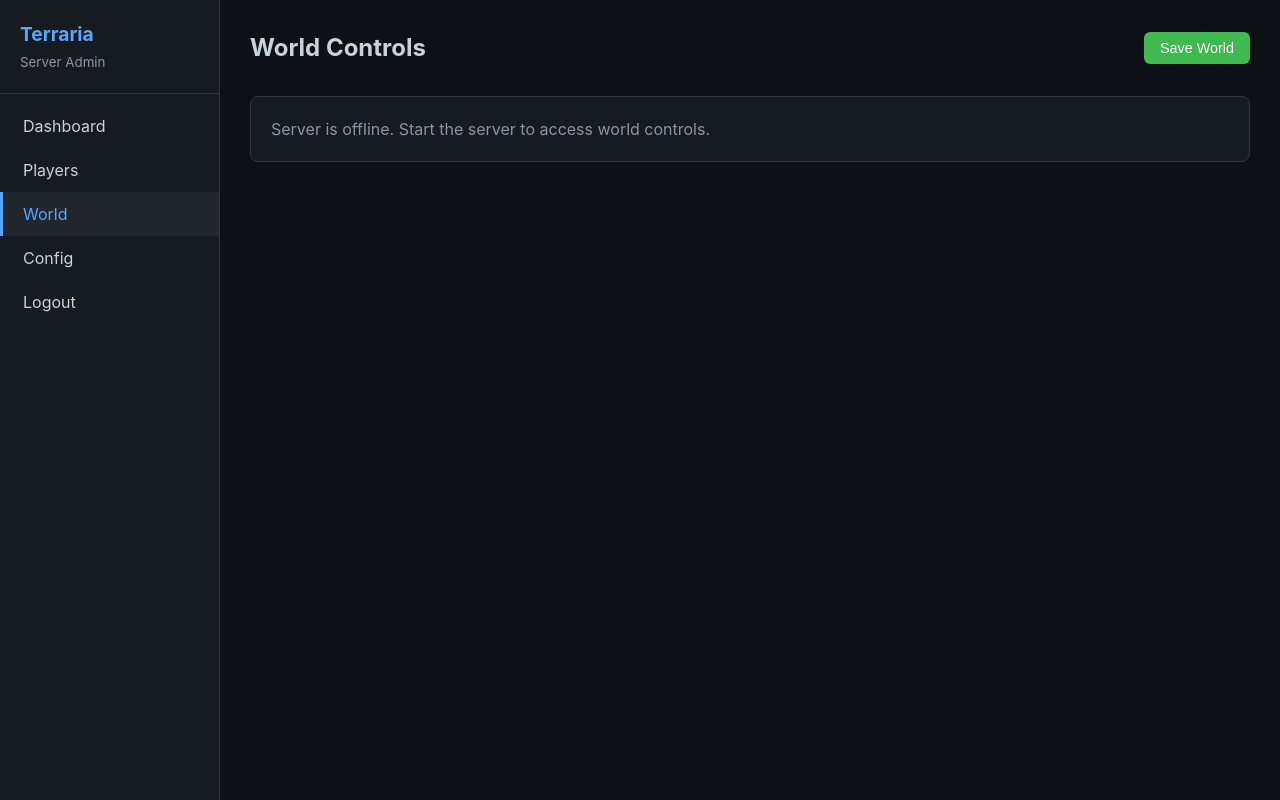
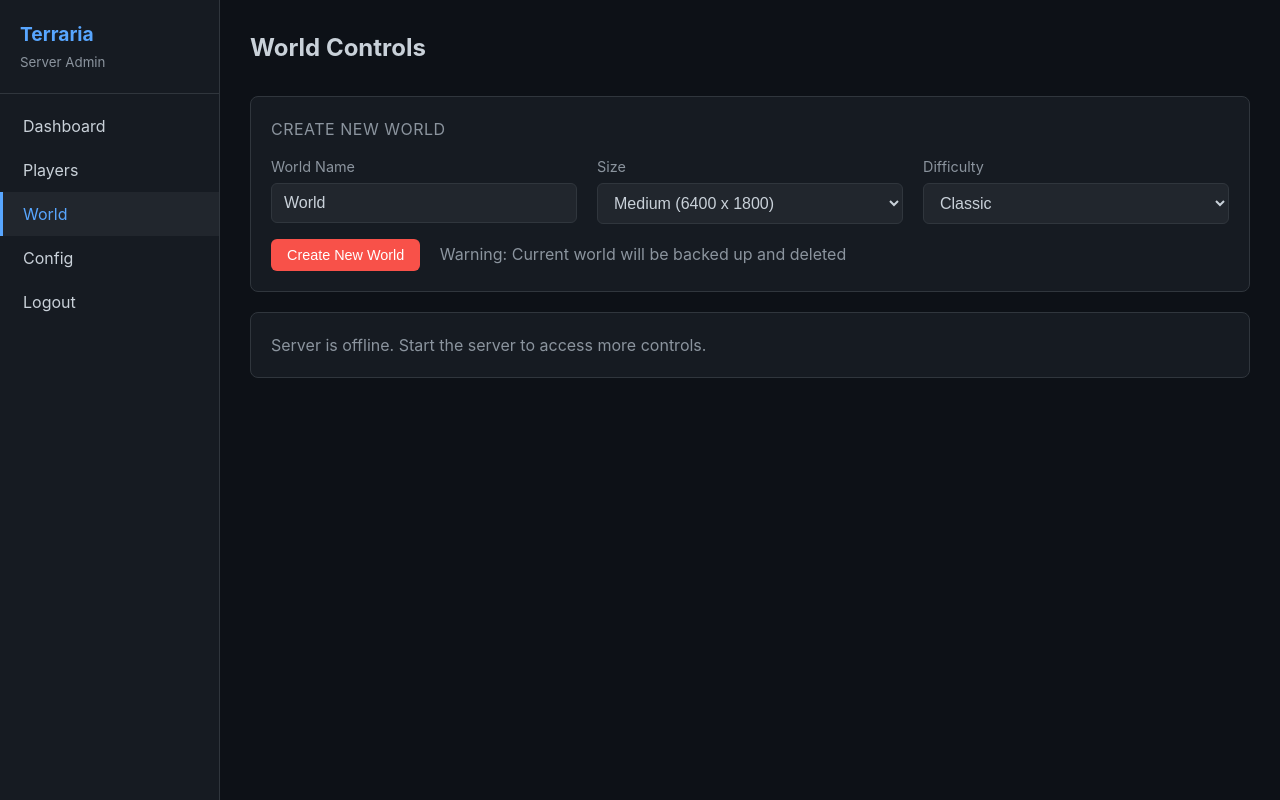
Before and after one commit to Melnikov37/Terraria-Server, a Flask app: page /world in a window 1280 px wide. Run offline with Flask 3, Linux system fonts and the light colour scheme; the visitor is signed in with stand-in values (Sample User, id 1); data that the repository does not hold is empty.

Commit message:
feat: Add 'Create New World' button for vanilla server
- Form to create new world with custom name, size, difficulty
- Works for both TShock and Vanilla servers
- Backs up old world before deletion
- Updates serverconfig.txt with new parameters
- Server auto-creates world on start

Co-Authored-By: Claude Opus 4.5 <noreply@anthropic.com>

```diff
--- a/admin/app.py
+++ b/admin/app.py
@@ -7,6 +7,8 @@ Full server management via TShock REST API
 import os
 import subprocess
 import functools
+import time
+import shutil
 from pathlib import Path
 from datetime import datetime
 
@@ -409,6 +411,70 @@ def get_version_info():
     }
 
 
+@app.route('/world/recreate', methods=['POST'])
+@login_required
+def recreate_world():
+    """Delete current world and create new one with specified settings"""
+    worldname = request.form.get('worldname', 'World')
+    size = request.form.get('size', '2')  # 1=small, 2=medium, 3=large
+    difficulty = request.form.get('difficulty', '0')  # 0=classic, 1=expert, 2=master, 3=journey
+
+    try:
+        # Stop server
+        subprocess.run(
+            ['/usr/bin/sudo', '/usr/bin/systemctl', 'stop', 'terraria.service'],
+            capture_output=True, timeout=30
+        )
+        time.sleep(2)
+
+        # Backup and remove old world
+        worlds_dir = os.path.join(TERRARIA_DIR, 'worlds')
+        backup_dir = os.path.join(TERRARIA_DIR, 'backups', datetime.now().strftime('%Y%m%d_%H%M%S'))
+        os.makedirs(backup_dir, exist_ok=True)
+
+        for f in os.listdir(worlds_dir):
+            src = os.path.join(worlds_dir, f)
+            dst = os.path.join(backup_dir, f)
+            if os.path.isfile(src):
+                shutil.move(src, dst)
+
+        # Update serverconfig.txt
+        config_lines = [
+            '# Terraria Server Configuration',
+            f'# Recreated: {datetime.now().isoformat()}',
+            '',
+            f'world={TERRARIA_DIR}/worlds/{worldname}.wld',
+            f'autocreate={size}',
+            f'worldname={worldname}',
+            f'difficulty={difficulty}',
+            f'worldpath={TERRARIA_DIR}/worlds',
+            'maxplayers=8',
+            'port=7777',
+            'password=',
+            'motd=',
+            'secure=1',
+            'language=en-US',
+            'upnp=0',
+            'npcstream=60',
+            'priority=1',
+        ]
+
+        with open(CONFIG_FILE, 'w') as f:
+            f.write('\n'.join(config_lines) + '\n')
+
+        # Start server (will create new world)
+        subprocess.run(
+            ['/usr/bin/sudo', '/usr/bin/systemctl', 'start', 'terraria.service'],
+            capture_output=True, timeout=30
+        )
+
+        flash(f'World "{worldname}" will be created on server start. Old world backed up.', 'success')
+    except Exception as e:
+        flash(f'Error: {e}', 'error')
+
+    return redirect(url_for('world'))
+
+
 @app.route('/update', methods=['POST'])
 @login_required
 def update_server():
--- a/admin/templates/world.html
+++ b/admin/templates/world.html
@@ -4,17 +4,54 @@
 {% block content %}
 <div class="header">
     <h2>World Controls</h2>
+    {% if status.online and status.server_type == 'tshock' %}
     <form method="POST" action="{{ url_for('save_world') }}" class="inline-form">
-        <button type="submit" class="btn btn-success" {{ 'disabled' if not status.online }}>Save World</button>
+        <button type="submit" class="btn btn-success">Save World</button>
+    </form>
+    {% endif %}
+</div>
+
+<!-- New World Creation - always available -->
+<div class="card">
+    <div class="card-title">Create New World</div>
+    <form method="POST" action="{{ url_for('recreate_world') }}" onsubmit="return confirm('This will DELETE the current world and create a new one. Old world will be backed up. Continue?');">
+        <div class="grid grid-3">
+            <div class="form-group">
+                <label>World Name</label>
+                <input type="text" name="worldname" value="World" required>
+            </div>
+            <div class="form-group">
+                <label>Size</label>
+                <select name="size">
+                    <option value="1">Small (4200 x 1200)</option>
+                    <option value="2" selected>Medium (6400 x 1800)</option>
+                    <option value="3">Large (8400 x 2400)</option>
+                </select>
+            </div>
+            <div class="form-group">
+                <label>Difficulty</label>
+                <select name="difficulty">
+                    <option value="0">Classic</option>
+                    <option value="1">Expert</option>
+                    <option value="2">Master</option>
+                    <option value="3">Journey</option>
+                </select>
+            </div>
+        </div>
+        <button type="submit" class="btn btn-danger">Create New World</button>
+        <span style="color: var(--text-muted); margin-left: 15px;">
+            Warning: Current world will be backed up and deleted
+        </span>
     </form>
 </div>
 
 {% if not status.online %}
 <div class="card">
-    <p style="color: var(--text-muted);">Server is offline. Start the server to access world controls.</p>
+    <p style="color: var(--text-muted);">Server is offline. Start the server to access more controls.</p>
 </div>
-{% else %}
 
+{% elif status.server_type == 'tshock' %}
+<!-- TShock controls -->
 <div class="grid grid-2">
     <div class="card">
         <div class="card-title">Time Control</div>
@@ -100,10 +137,20 @@
         <tr><td><code>/butcher</code></td><td>Kill all hostile NPCs</td></tr>
         <tr><td><code>/give &lt;player&gt; &lt;item&gt; &lt;amount&gt;</code></td><td>Give item to player</td></tr>
         <tr><td><code>/tp &lt;player1&gt; &lt;player2&gt;</code></td><td>Teleport player</td></tr>
-        <tr><td><code>/heal &lt;player&gt;</code></td><td>Heal player</td></tr>
-        <tr><td><code>/godmode &lt;player&gt;</code></td><td>Toggle godmode</td></tr>
     </table>
 </div>
 
+{% else %}
+<!-- Vanilla server - limited controls -->
+<div class="card">
+    <div class="card-title">Vanilla Server</div>
+    <p style="color: var(--text-muted);">
+        Vanilla server is running. In-game commands are not available via web interface.
+    </p>
+    <p style="color: var(--text-muted); margin-top: 10px;">
+        Use the "Create New World" form above to reset the world with different settings.
+    </p>
+</div>
 {% endif %}
+
 {% endblock %}
```
